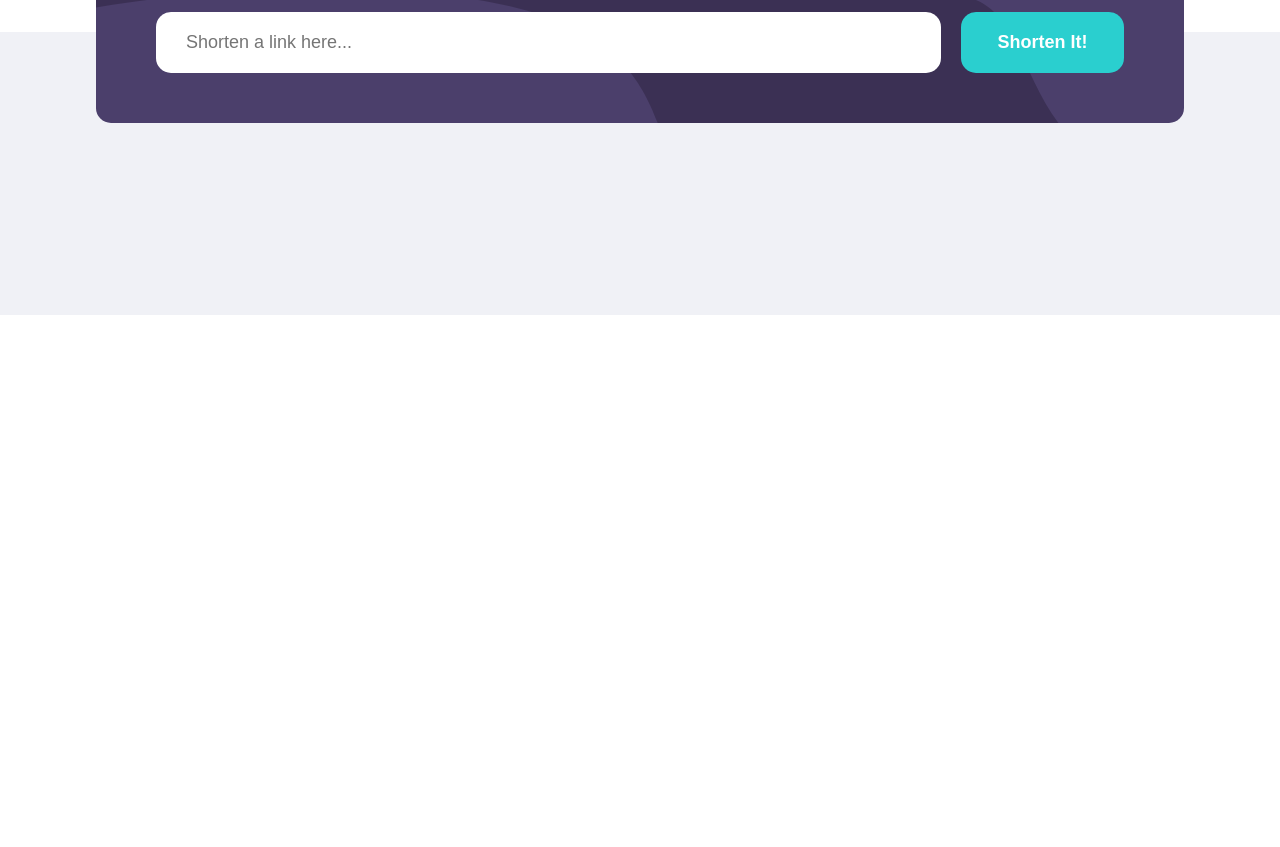
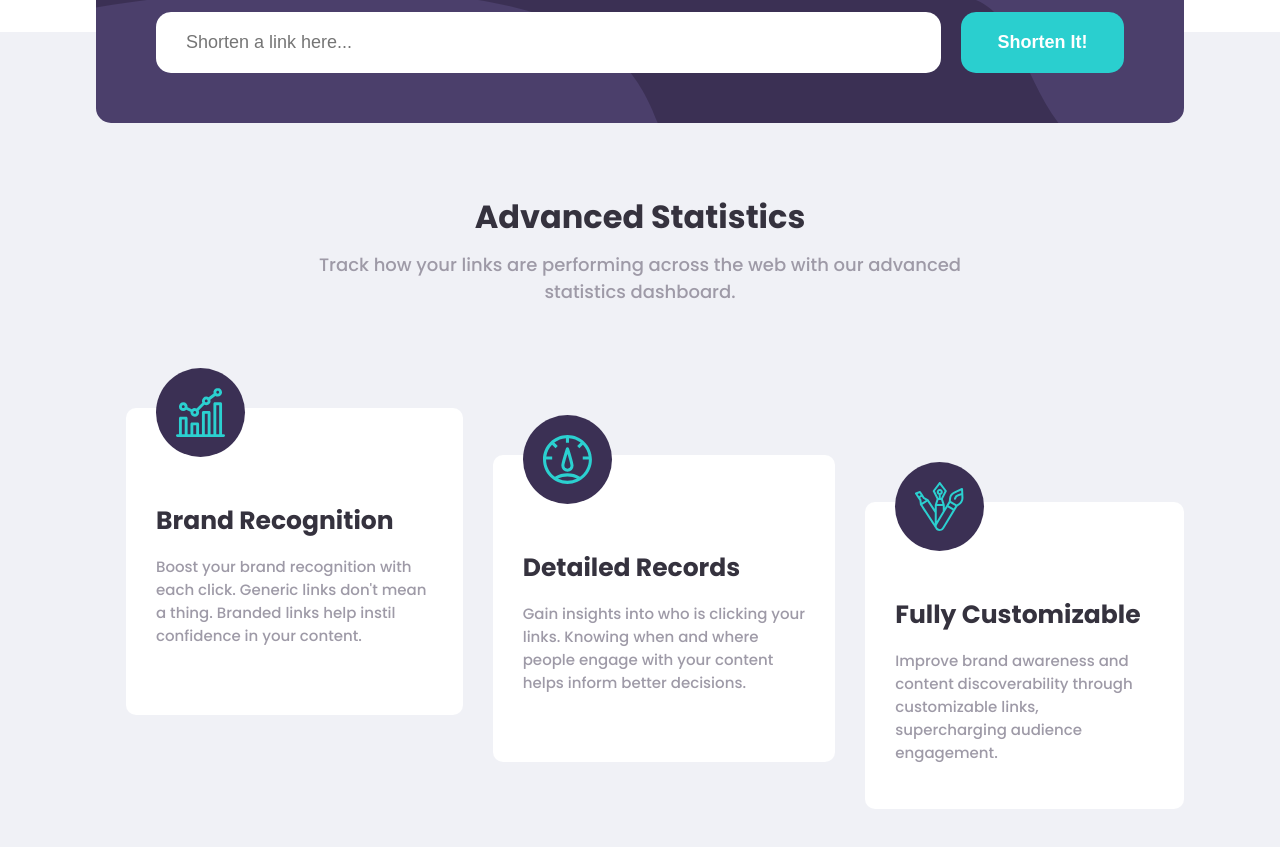
Before and after one commit to yusufneeson/react-url-shortening, a React (Create React App) app: page / in a window 1280 px wide. Shown: the part 749-1596 px from the top of the page. Before the commit the page ends 1064 px from the top, so only its background shows below. Built offline with nearby package versions, Linux system fonts and the light colour scheme.

Commit message:
Main.js: Mount Feature component

```diff
--- a/src/components/main/index.js
+++ b/src/components/main/index.js
@@ -1,3 +1,4 @@
+import Feature from "../feature";
 import Shorter from "../shorter";
 import style from "./main.module.css";
 
@@ -5,6 +6,7 @@ function Main() {
 	return (
 		<section className={style.main}>
 			<Shorter />
+			<Feature />
 		</section>
 	);
 }
```
